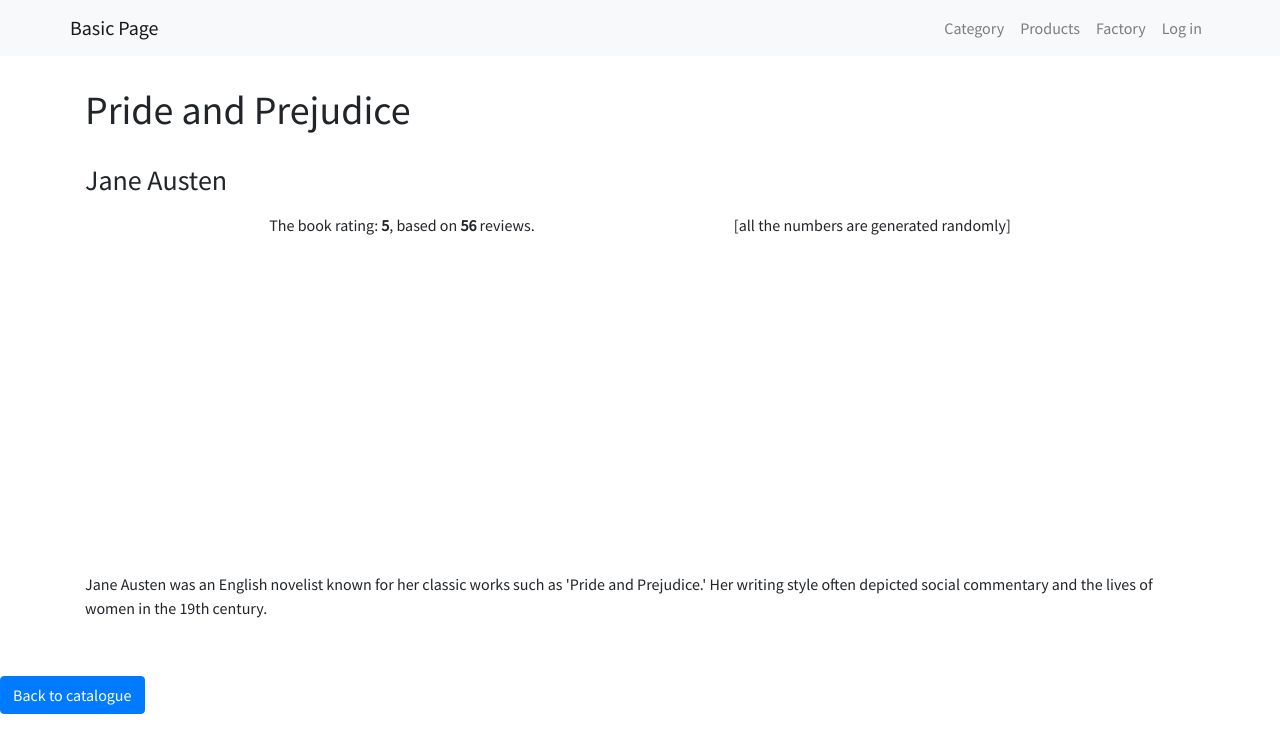
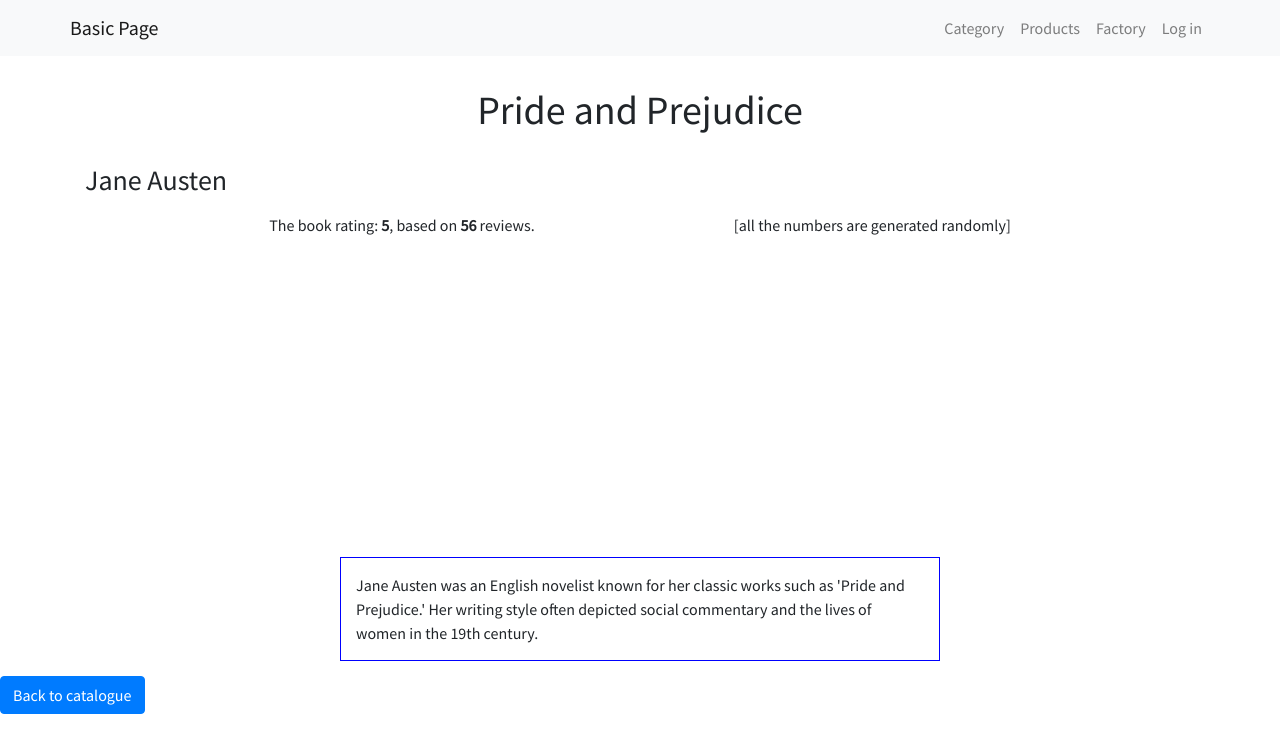
Before and after one commit to melission/react-router-demo, a React app: page /category/books/1 in a window 1280 px wide. Shown: the top 752 px of the page. Built offline with nearby package versions, Linux system fonts and the light colour scheme.

Commit message:
added button styles and about-authot styles.

```diff
--- a/src/category/books.css
+++ b/src/category/books.css
@@ -6,6 +6,7 @@
 
 .book-block_title {
     margin-bottom: 30px;
+    text-align: center;
 }
 
 .book-block_author {
@@ -20,12 +21,21 @@
 
 .book-block_about-author {
     /* margin: 15px auto; */
-    margin-top: 20rem;
+    margin: 20rem auto 0;
     padding: 15px;
-    /* width: 70%; */
+    max-width: 600px;
+    justify-content: center;
+    border: 1px solid blue;
     overflow: hidden;
     box-sizing: border-box;
     text-align: start;
 
+}
+
+.book-block_return-button {
+    display: flex;
+    width: 80%;
+    /* border: 1px solid green; */
+    margin: auto;
 
 }
```
